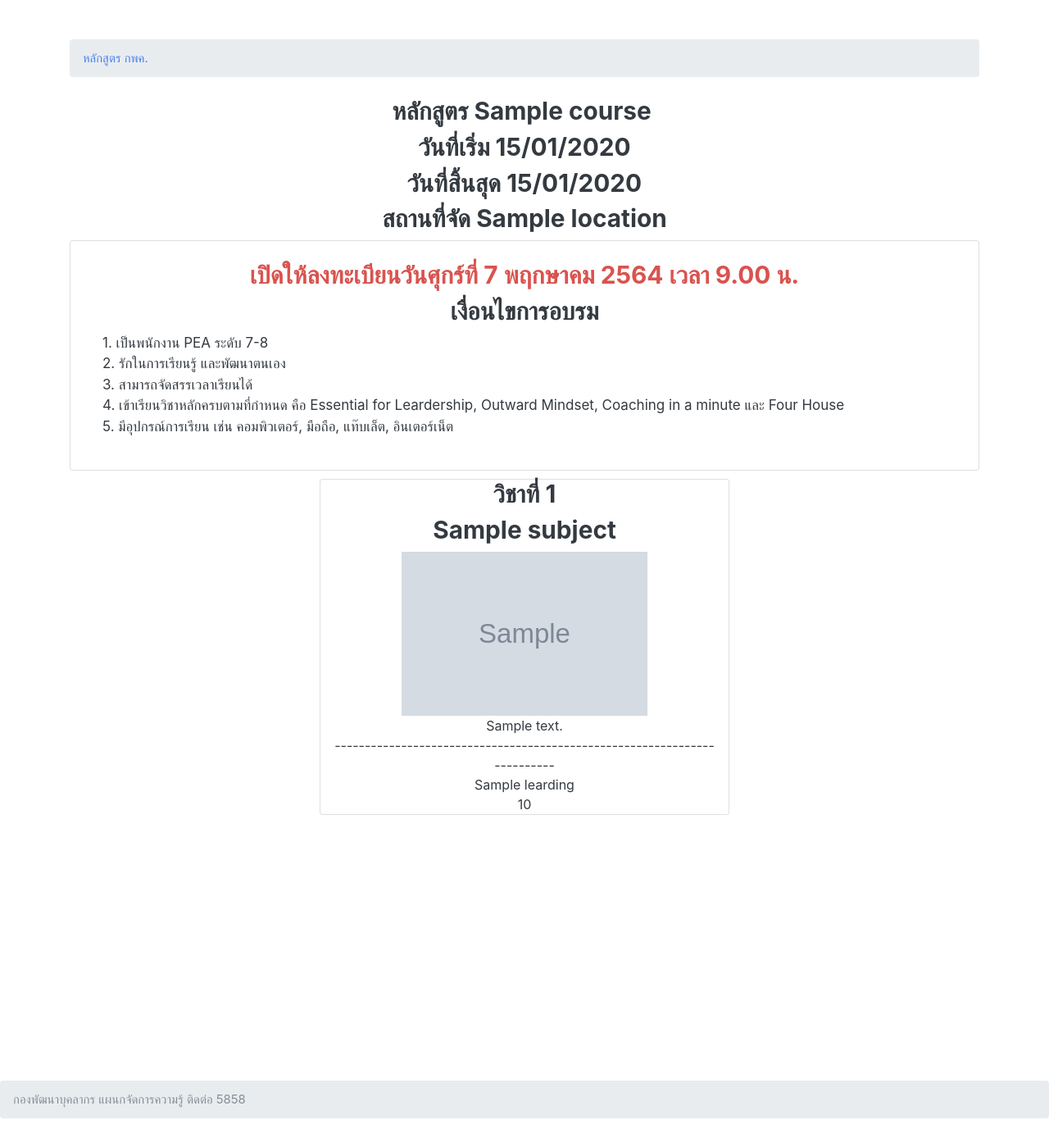
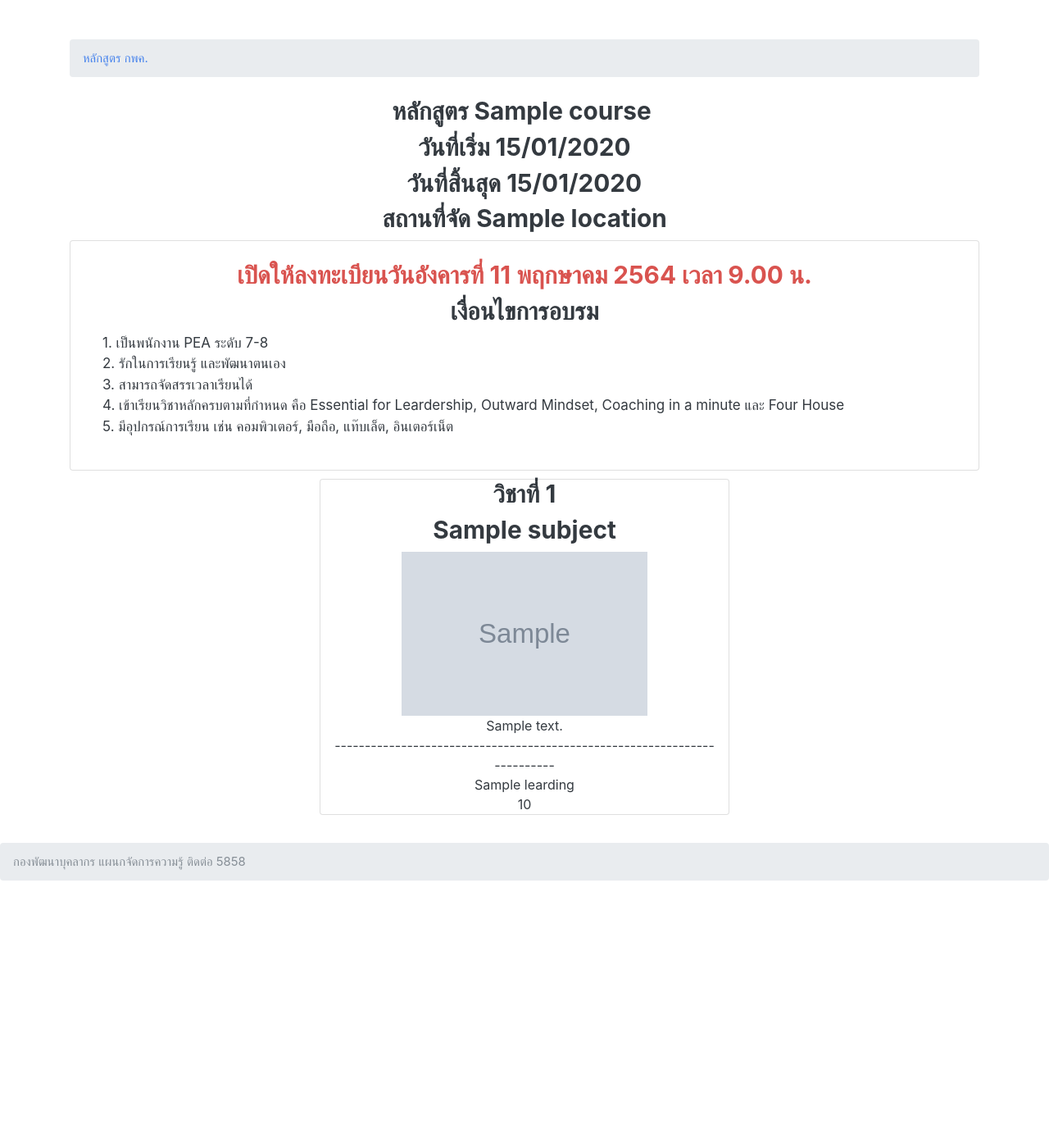
Before and after one commit to Som501103/pddcourse, a Django app: template templates/course_base3.html in a window 1280 px wide. Shown: the whole page at 82% size. After the commit the page ends 1074 px from the top, so only its background shows below. Run offline with Django 3.2, Linux system fonts and the light colour scheme; the template is opened without the code that fills it: most values are stand-ins (such as "Sample title", 1, 10 or a date in 2020); grey boxes marked "Sample" are stand-in pictures; some libraries are stand-ins or nearby versions.

Commit message:
Add files via upload

```diff
--- a/templates/course_base3.html
+++ b/templates/course_base3.html
@@ -50,8 +50,8 @@
 
         .grid-item {
             display: inline-block;
-            width: 500px;
-            height: 700px;
+            width: 45%;
+            height: auto;
             font-size: 1rem;
             vertical-align: center;
             margin: 10px;
@@ -81,7 +81,7 @@
         </div>
         <div class="card p-4">
             <div class="col-md-12 mb-3">
-                <h3 class="text-center text-danger">เปิดให้ลงทะเบียนวันศุกร์ที่ 7 พฤกษาคม 2564 เวลา 9.00 น.</h3>
+                <h3 class="text-center text-danger">เปิดให้ลงทะเบียนวันอังคารที่ 11 พฤกษาคม 2564 เวลา 9.00 น.</h3>
                 <h3>เงื่อนไขการอบรม</h3>
                 <div class="container2 mt-2">
                     <div>1. เป็นพนักงาน PEA ระดับ 7-8</div>
@@ -177,7 +177,7 @@
                         </div>
                         <div class="row">
                             <div class="col-sm-12 text-center">
-                                <label>ติดต่อสอบถามรายละเอียดเพิ่มเติม ได้ที่ อัศวิน เบอร์ 02-590-5858 หรือ kmpea5858@gmail.com</label>
+                                <label>ติดต่อสอบถามรายละเอียดเพิ่มเติม ได้ที่ ผพผ. เบอร์ 02-590-5869 หรือ exepea5869@gmail.com</label>
                             </div>
                         </div>
                         {% endif %}
```
Also changed, not shown: templates/home.html (+23 -3 lines).
